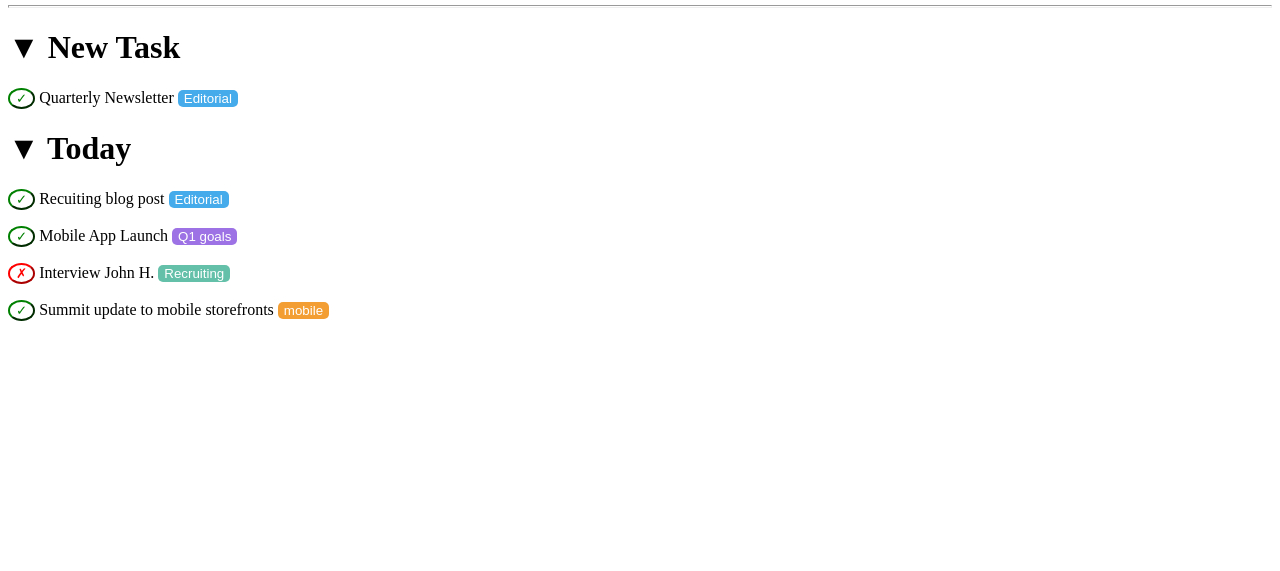
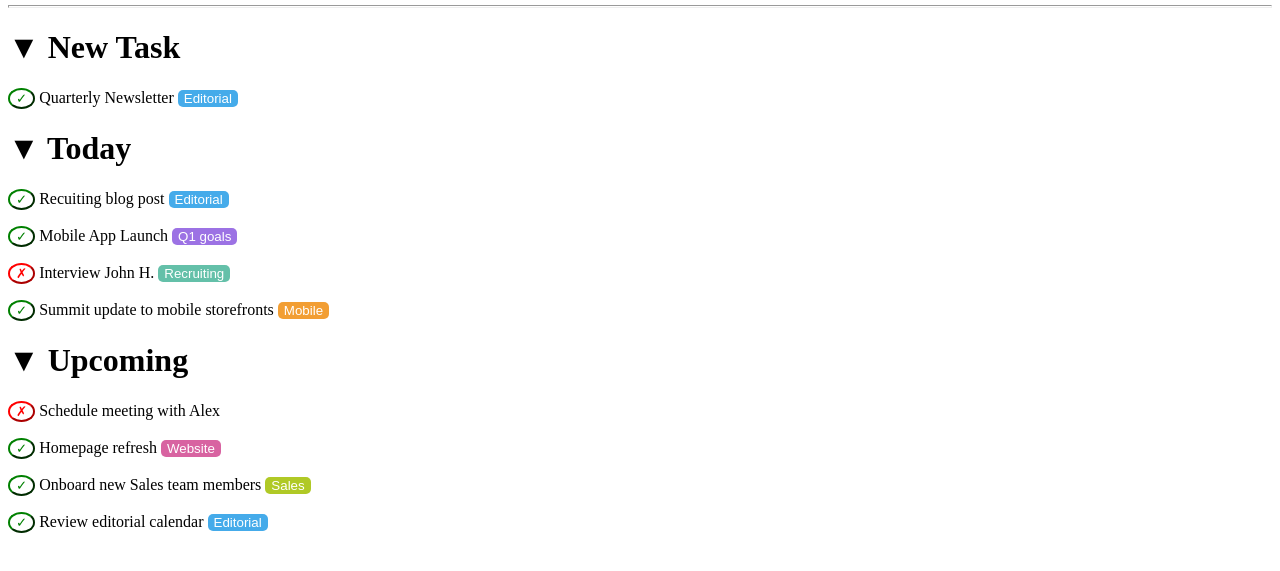
Before and after one commit to MicheleTodeschini/html-css-toboolist, a plain HTML site: page index.html in a window 1280 px wide. Shown: the part 79-650 px from the top of the page. Drawn offline with Linux system fonts and the light colour scheme.

Commit message:
add upcoming

```diff
--- a/css/style.css
+++ b/css/style.css
@@ -89,3 +89,15 @@ border: 0px;
         background: var(--sutms);
         color: white;
 }
+.website {
+    border-radius: 5px;
+        border: 0px;
+        background: var(--hr);
+        color: white;
+}
+.sales {
+    border-radius: 5px;
+        border: 0px;
+        background: var(--onstm);
+        color: white;
+}
--- a/index.html
+++ b/index.html
@@ -32,10 +32,19 @@
         <p><button class="check">&check;</button> Recuiting blog post <button class="editorial">Editorial</button></p>
         <p><button class="check">&check;</button> Mobile App Launch <button class="q1goals">Q1 goals</button></p>
         <p><button class="cross">&cross;</button> Interview John H. <button class="recuiting">Recruiting</button></p>
-        <p><button class="check">&check;</button> Summit update to mobile storefronts <button class="mobile">mobile</button></p>
+        <p><button class="check">&check;</button> Summit update to mobile storefronts <button
+                class="mobile">Mobile</button></p>
+        </div>
 
-        <div>
-
+        <div> <!--alt31 per freccia giu-->
+            <h1>▼ Upcoming</h1>
+            <p><button class="cross">&cross;</button> Schedule meeting with Alex</p>
+            <p><button class="check">&check;</button> Homepage refresh <button
+                class="website">Website</button></p>
+            <p><button class="check">&check;</button> Onboard new Sales team members <button
+                class="sales">Sales</button></p>
+            <p><button class="check">&check;</button> Review editorial calendar <button
+                class="editorial">Editorial</button></p>
         </div>
     </main>
 </body>
```
